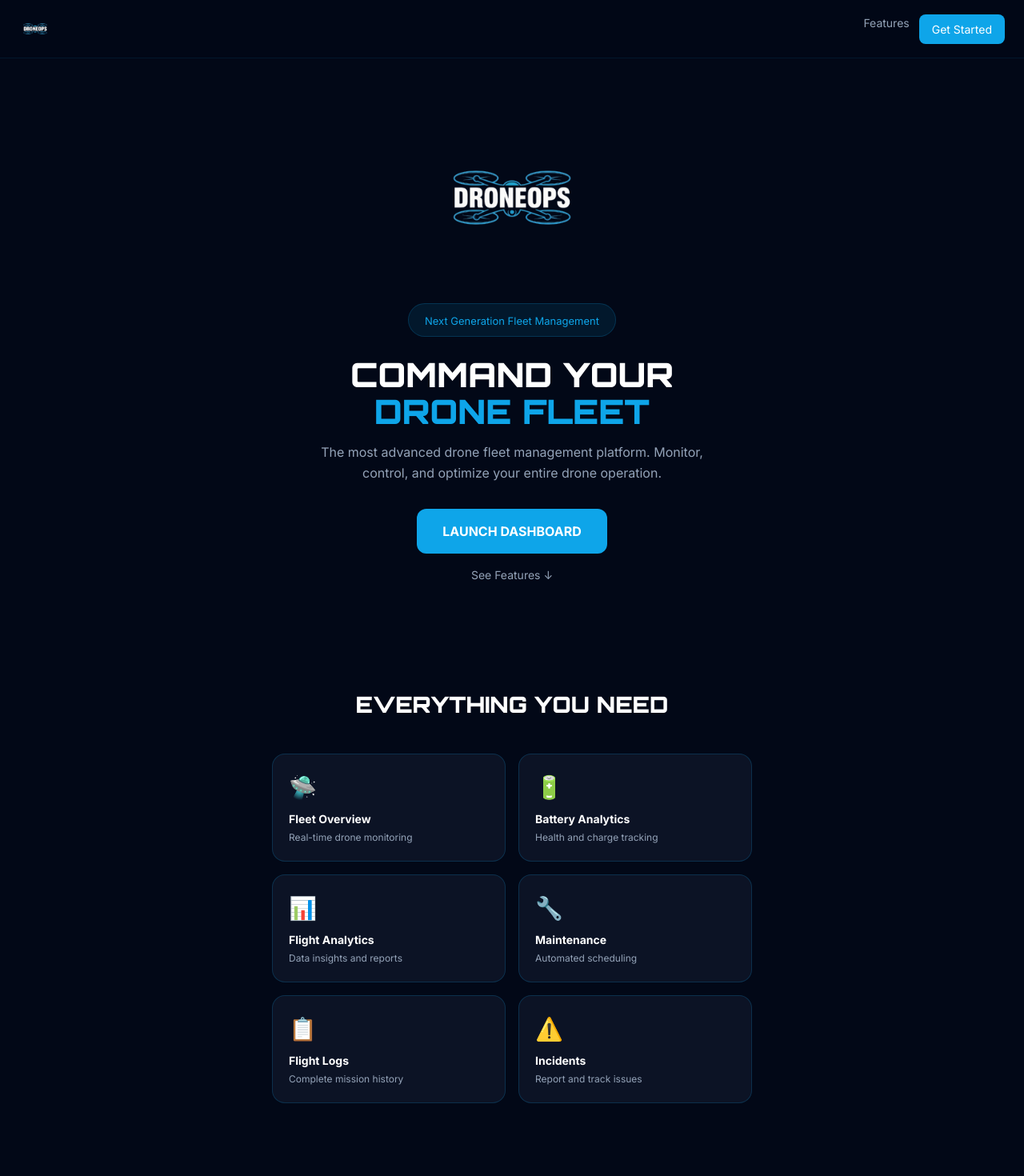
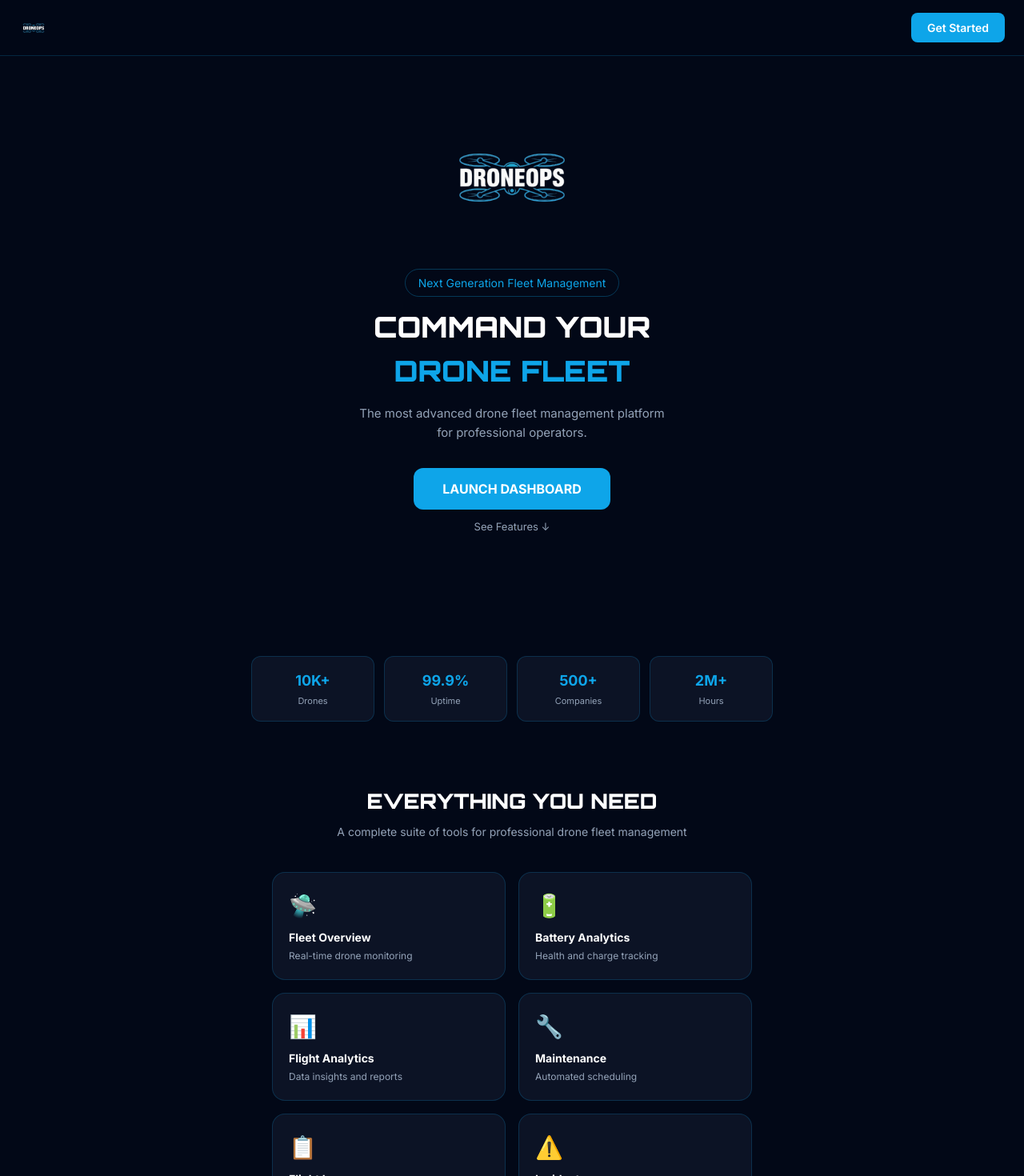
Before and after one commit to DRONE0PS/droneops-apps, a Next.js app: page /droneops-apps/ in a window 1280 px wide. Shown: the top 1470 px of the page at 80% size. Built offline with nearby package versions, Linux system fonts and the light colour scheme.

Commit message:
Fix hero section

```diff
--- a/app/page.js
+++ b/app/page.js
@@ -2,38 +2,40 @@
 
 export default function Home() {
   return (
-    <main style={{background:'#020817',minHeight:'100vh',color:'white'}}>
+    <main style={{background:'#020817',minHeight:'100vh',color:'white',fontFamily:'Inter,sans-serif'}}>
 
-      <nav style={{position:'fixed',top:0,width:'100%',background:'rgba(2,8,23,0.9)',borderBottom:'1px solid rgba(14,165,233,0.1)',padding:'16px 24px',display:'flex',justifyContent:'space-between',alignItems:'center',zIndex:50,boxSizing:'border-box'}}>
-        <img src="/droneops-apps/logo.png" alt="DroneOps" style={{height:'40px'}} />
-        <div style={{display:'flex',gap:'12px'}}>
-          <a href="#features" style={{color:'#94a3b8',textDecoration:'none',fontSize:'14px'}}>Features</a>
-          <a href="/droneops-apps/dashboard/" style={{background:'#0ea5e9',color:'white',padding:'8px 16px',borderRadius:'8px',textDecoration:'none',fontSize:'14px'}}>Get Started</a>
-        </div>
+      <nav style={{position:'fixed',top:0,left:0,right:0,background:'rgba(2,8,23,0.95)',borderBottom:'1px solid rgba(14,165,233,0.2)',padding:'16px 24px',display:'flex',justifyContent:'space-between',alignItems:'center',zIndex:999}}>
+        <img src="/droneops-apps/logo.png" alt="DroneOps" style={{height:'36px'}} />
+        <a href="/droneops-apps/dashboard/" style={{background:'#0ea5e9',color:'white',padding:'8px 20px',borderRadius:'8px',textDecoration:'none',fontSize:'14px',fontWeight:'600'}}>Get Started</a>
       </nav>
 
-      <section style={{minHeight:'100vh',display:'flex',flexDirection:'column',alignItems:'center',justifyContent:'center',textAlign:'center',padding:'24px',paddingTop:'100px'}}>
-        <img src="/droneops-apps/logo.png" alt="DroneOps Logo" style={{width:'200px',marginBottom:'32px'}} />
-        <div style={{background:'rgba(14,165,233,0.1)',border:'1px solid rgba(14,165,233,0.2)',borderRadius:'999px',padding:'8px 20px',marginBottom:'24px'}}>
-          <span style={{color:'#0ea5e9',fontSize:'13px'}}>Next Generation Fleet Management</span>
-        </div>
-        <h1 style={{fontSize:'42px',fontWeight:'900',marginBottom:'16px',lineHeight:'1.1'}}>
-          COMMAND YOUR<br/>
-          <span style={{color:'#0ea5e9'}}>DRONE FLEET</span>
-        </h1>
-        <p style={{color:'#94a3b8',fontSize:'16px',maxWidth:'500px',marginBottom:'32px',lineHeight:'1.6'}}>
-          The most advanced drone fleet management platform. Monitor, control, and optimize your entire drone operation.
-        </p>
-        <a href="/droneops-apps/dashboard/" style={{background:'#0ea5e9',color:'white',padding:'16px 32px',borderRadius:'12px',textDecoration:'none',fontSize:'16px',fontWeight:'700',marginBottom:'16px',display:'block'}}>
-          LAUNCH DASHBOARD
-        </a>
-        <a href="#features" style={{color:'#94a3b8',fontSize:'14px',textDecoration:'none'}}>
-          See Features ↓
-        </a>
-      </section>
+      <div style={{height:'100vh',display:'flex',flexDirection:'column',alignItems:'center',justifyContent:'center',textAlign:'center',padding:'24px',marginTop:'0'}}>
+        <img src="/droneops-apps/logo.png" alt="DroneOps" style={{width:'180px',marginBottom:'24px'}} />
+        <p style={{color:'#0ea5e9',fontSize:'14px',marginBottom:'16px',border:'1px solid rgba(14,165,233,0.3)',padding:'6px 16px',borderRadius:'999px'}}>Next Generation Fleet Management</p>
+        <h1 style={{fontSize:'36px',fontWeight:'900',color:'white',marginBottom:'12px',lineHeight:'1.2'}}>COMMAND YOUR</h1>
+        <h1 style={{fontSize:'36px',fontWeight:'900',color:'#0ea5e9',marginBottom:'20px',lineHeight:'1.2'}}>DRONE FLEET</h1>
+        <p style={{color:'#94a3b8',fontSize:'15px',maxWidth:'400px',marginBottom:'32px',lineHeight:'1.6'}}>The most advanced drone fleet management platform for professional operators.</p>
+        <a href="/droneops-apps/dashboard/" style={{background:'#0ea5e9',color:'white',padding:'14px 36px',borderRadius:'12px',textDecoration:'none',fontSize:'16px',fontWeight:'700',display:'inline-block',marginBottom:'12px'}}>LAUNCH DASHBOARD</a>
+        <a href="#features" style={{color:'#94a3b8',fontSize:'13px',textDecoration:'none',display:'block'}}>See Features ↓</a>
+      </div>
 
-      <section id="features" style={{padding:'60px 24px'}}>
-        <h2 style={{textAlign:'center',fontSize:'28px',fontWeight:'900',marginBottom:'40px',color:'white'}}>EVERYTHING YOU NEED</h2>
+      <div style={{padding:'20px 24px',display:'grid',gridTemplateColumns:'1fr 1fr 1fr 1fr',gap:'12px',maxWidth:'700px',margin:'0 auto'}}>
+        {[
+          {value:'10K+',label:'Drones'},
+          {value:'99.9%',label:'Uptime'},
+          {value:'500+',label:'Companies'},
+          {value:'2M+',label:'Hours'},
+        ].map((s,i) => (
+          <div key={i} style={{background:'rgba(15,23,42,0.8)',border:'1px solid rgba(14,165,233,0.2)',borderRadius:'12px',padding:'16px',textAlign:'center'}}>
+            <div style={{color:'#0ea5e9',fontSize:'18px',fontWeight:'900'}}>{s.value}</div>
+            <div style={{color:'#94a3b8',fontSize:'11px',marginTop:'4px'}}>{s.label}</div>
+          </div>
+        ))}
+      </div>
+
+      <div id="features" style={{padding:'60px 24px'}}>
+        <h2 style={{textAlign:'center',fontSize:'26px',fontWeight:'900',marginBottom:'8px',color:'white'}}>EVERYTHING YOU NEED</h2>
+        <p style={{textAlign:'center',color:'#94a3b8',fontSize:'14px',marginBottom:'40px'}}>A complete suite of tools for professional drone fleet management</p>
         <div style={{display:'grid',gridTemplateColumns:'1fr 1fr',gap:'16px',maxWidth:'600px',margin:'0 auto'}}>
           {[
             {icon:'🛸',title:'Fleet Overview',desc:'Real-time drone monitoring'},
@@ -50,17 +52,15 @@ export default function Home() {
             </div>
           ))}
         </div>
-      </section>
+      </div>
 
-      <section style={{padding:'60px 24px',textAlign:'center'}}>
+      <div style={{padding:'40px 24px',textAlign:'center'}}>
         <div style={{background:'rgba(15,23,42,0.8)',border:'1px solid rgba(14,165,233,0.2)',borderRadius:'24px',padding:'40px 24px',maxWidth:'500px',margin:'0 auto'}}>
-          <h2 style={{fontSize:'24px',fontWeight:'900',marginBottom:'16px'}}>READY TO TAKE COMMAND?</h2>
+          <h2 style={{fontSize:'22px',fontWeight:'900',marginBottom:'12px',color:'white'}}>READY TO TAKE COMMAND?</h2>
           <p style={{color:'#94a3b8',fontSize:'14px',marginBottom:'24px'}}>Join 500+ drone companies already using DroneOps.</p>
-          <a href="/droneops-apps/dashboard/" style={{background:'#0ea5e9',color:'white',padding:'14px 32px',borderRadius:'12px',textDecoration:'none',fontSize:'15px',fontWeight:'700'}}>
-            START FREE TRIAL
-          </a>
+          <a href="/droneops-apps/dashboard/" style={{background:'#0ea5e9',color:'white',padding:'14px 32px',borderRadius:'12px',textDecoration:'none',fontSize:'15px',fontWeight:'700',display:'inline-block'}}>START FREE TRIAL</a>
         </div>
-      </section>
+      </div>
 
       <footer style={{padding:'24px',borderTop:'1px solid rgba(14,165,233,0.1)',textAlign:'center'}}>
         <span style={{color:'#94a3b8',fontSize:'13px'}}>© 2025 DroneOps. All rights reserved.</span>
```
